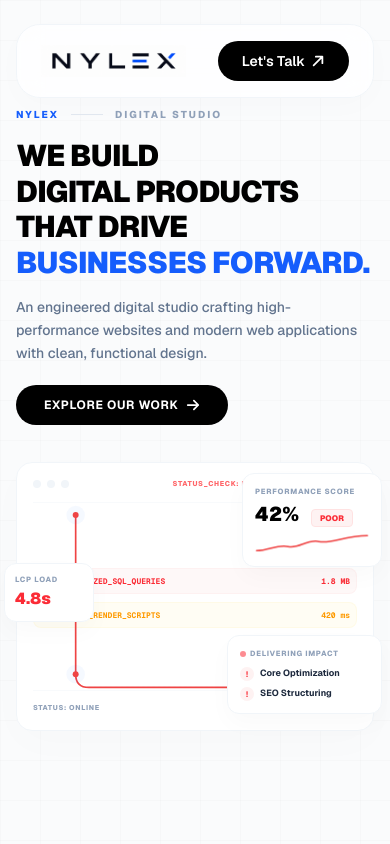
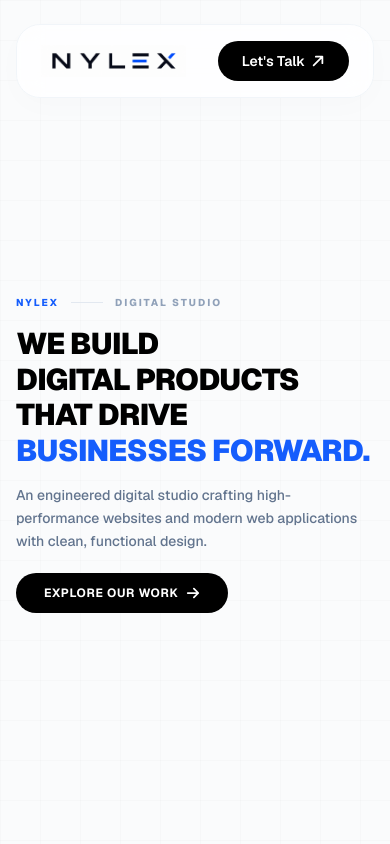
Before and after one commit to YASEEEN2005/Nylex, a Next.js app: page / in a window 390 px wide. Shown: the top 844 px of the page. Built offline with nearby package versions, Linux system fonts and the light colour scheme.

Commit message:
style: fix Hero mobile spacing, tagline overlap, and hide dashboard on mobile screens

```diff
--- a/components/Hero.tsx
+++ b/components/Hero.tsx
@@ -162,7 +162,7 @@ export default function Hero() {
       {/* Pinned sticky screen grid */}
       <div className="relative lg:sticky lg:top-0 w-full min-h-screen lg:h-screen flex flex-col justify-center overflow-visible lg:overflow-hidden bg-transparent py-10 lg:py-0">
 
-        <main className="w-full max-w-7xl mx-auto px-4 sm:px-6 lg:px-8 grid grid-cols-1 lg:grid-cols-12 gap-8 lg:gap-8 items-center">
+        <main className="w-full max-w-7xl mx-auto px-4 sm:px-6 lg:px-8 grid grid-cols-1 lg:grid-cols-12 gap-8 lg:gap-8 items-center pt-28 lg:pt-20 pb-12 lg:pb-0">
 
           {/* Left Side: Typography */}
           <section className="lg:col-span-6 flex flex-col space-y-4 lg:space-y-3 z-10 text-left">
@@ -253,7 +253,7 @@ export default function Hero() {
           </section>
 
           {/* Right Side: Pinned Interactive Storyboard Dashboard */}
-          <section className="lg:col-span-6 relative w-full h-full min-h-[280px] lg:min-h-[380px] flex items-center justify-center">
+          <section className="hidden lg:flex lg:col-span-6 relative w-full h-full lg:min-h-[380px] items-center justify-center">
 
             {/* Main Visual Chassis Box (Dashboard outline) */}
             <motion.div
@@ -462,7 +462,7 @@ export default function Hero() {
               initial={{ opacity: 0 }}
               animate={{ opacity: 0.6 }}
               transition={{ delay: 1, duration: 0.8 }}
-              className="absolute bottom-[-6%] left-[90px] hidden lg:flex items-center gap-2 text-[8px] font-extrabold text-slate-400 uppercase tracking-widest select-none pointer-events-none"
+              className="absolute bottom-[-18px] left-[90px] hidden lg:flex items-center gap-2 text-[8px] font-extrabold text-slate-400 uppercase tracking-widest select-none pointer-events-none"
             >
               <div className="w-3.5 h-6 border-2 border-slate-300 rounded-full p-1 flex justify-center">
                 <motion.div
```
